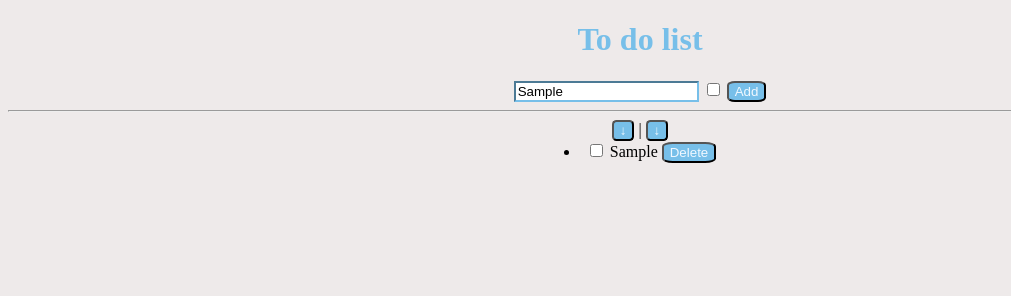
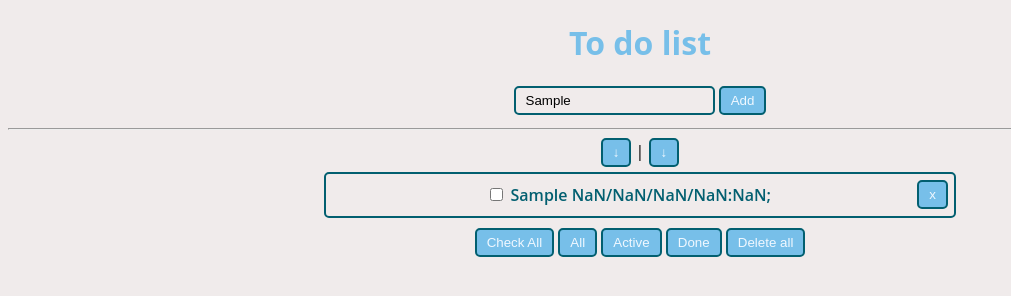
Before and after one commit to tenirka/ToDoList, a plain HTML site: page index.html in a window 1280 px wide. Both pictures are taken after typing "Sample" into the empty fields and a click on the button "Add". Shown: the whole page, without its empty margins (0-1011 px from the left). Drawn offline with Linux system fonts and the light colour scheme.

Commit message:
change css style and add delete button

```diff
--- a/index.html
+++ b/index.html
@@ -15,20 +15,23 @@
         <!--  add input and button  -->
         <div>
             <input type="text" id="toDoName" placeholder="What you want to do?">
-            <input type="checkbox" id="stat">
             <button id="addtoDo">Add</button>
             <hr>
             <button id="getByName">↓</button> |
             <button id="getByDate">↓</button>
         </div>
-        <div id="todo-list" class="flex-container">
+        <div id="todo-list">
+            <li></li>
+        </div>
+        <button>Check All</button>
+        <button>All</button>
+        <button>Active</button>
+        <button>Done</button>
+        <button class="all-del">Delete all</button>
 
-        </div>
-        <button id="delete">Delete</button>
     </div>
     <script src="./jquery-3.4.1.js"></script>
     <script src="./script.js"></script>
-    <script>
 
 </body>
 
--- a/script.js
+++ b/script.js
@@ -2,6 +2,7 @@ const TODOS_KEY = 'todos';
 
 let todos = [];
 document.getElementById("todo-list").innerHTML = todos;
+
 
 
 $(document).ready(function() {
@@ -10,12 +11,12 @@ $(document).ready(function() {
 
 });
 
+
+
 /* create new to do after clicking the button "Add" */
 
 $('#addtoDo').click(function() {
     let taskText = $('#toDoName').val();
-
-
 
     /**
      * 1) Create todo object
@@ -29,29 +30,55 @@ $('#addtoDo').click(function() {
     saveTodosToStorage(todos);
     drawTodo(todo);
 
-
-    /* add date and time near the task */
-
 });
 
+
 /*  add click on enter button  */
+
 $('#toDoName').keyup(function(event) {
     if (event.keyCode == 13) {
         $('#addtoDo').click();
     };
 });
 
+/* draw todo in LS */
+
 function drawTodo(todo) {
     console.log('------------------------------------');
-    console.log(todo);
+    console.log(todos);
     console.log('------------------------------------');
-    const {taskText = taskText, datetime= '', isActive} = todo;
+
     $('#todo-list').append(
-        `<li>
-                <input type = "checkbox" id="stat">
-                ${taskText} ${datetime}
+        `<li attr-id=${todo.id}>
+                <input type = "checkbox" class="checkBox">
+                ${todo.taskText} ${formatDate(todo.date)}
+                <button class="delete">x</button>
         </li>`
     )
+}
+
+/* add click on delete button */
+
+$('#todo-list').on('click', '.delete', function() {
+    $(this).closest('li').remove();
+});
+
+$(document).on('click', '.all-del', function() {
+    $('#todo-list').closest('li').remove();
+
+});
+
+
+/**
+ * 1) Get todos from LS
+ * 2) todos.forEach(todo => drawTodo(todo))
+ */
+
+
+function initTodos() {
+
+    todos = getTodosFromStorage();
+    drawTodos(todos);
 }
 
 function drawTodos(todos) {
@@ -60,27 +87,6 @@ function drawTodos(todos) {
     });
 
 }
-
-
-const currentdate = new Date($.now());
-const datetime = currentdate.getDate() + "/" +
-    (currentdate.getMonth() + 1) + "/" +
-    currentdate.getFullYear() + "  " +
-    currentdate.getHours() + ":" +
-    currentdate.getMinutes();
-
-
-/**
- * 1) Get todos from LS
- * 2) todos.forEach(todo => drawTodo(todo))
- */
-
-function initTodos() {
-
-    todos = getTodosFromStorage();
-    drawTodos(todos);
-}
-
 
 function drawTaskListFromLS() {
     const taskItem = localStorage.getItem('array');
@@ -91,12 +97,12 @@ function createTodo(taskText) {
     return {
         id: +new Date(),
         taskText: taskText,
-        date: new Date(),
+        datetime: new Date(),
         isActive: false,
-
     }
 }
 
+/* save tods to LS */
 
 function saveTodosToStorage(todos) {
     const serializedTodos = JSON.stringify(todos);
@@ -109,20 +115,64 @@ function getTodosFromStorage() {
     return todos;
 }
 
+/* add date and time near the task */
 
-/**
- * написала таск
- * добавила
- * создала объект туду
- * добавила в массив
- * записала в ЛС
- * сохранила в ЛС
- * перезагрузила страницу
- * таски на месте - отрисовка из ЛС
- */
 
-/** для пустой страницы
- * открыла страницу
- * вижу только поле для ввода таска(??)
- * потому что ЛС выводит пустой массив
- */
+function formatDate(_date) {
+    const date = new Date(_date)
+    return `${date.getDate()}/${date.getMonth()+1}/${date.getFullYear()}/${date.getHours()}:${date.getMinutes()};`
+}
+
+/* delete todo item from LS */
+
+
+
+
+function removeItem() {
+    const todos = JSON.parse(localStorage.getItem(TODOS_KEY));
+
+    todos.splice(index, 1);
+    localStorage.setItem(TODOS_KEY, JSON.stringify(todos));
+
+}
+
+const found = todos.find(function(removeItem) {
+    if (todos.indexOf) {
+        return todos.indexOf(value);
+    }
+
+    for (var i = 0; i < todos.length; i++) {
+        if (todos[i] === value) return i;
+    }
+
+    return -1;
+});
+
+
+/* checkbox status */
+
+// $('#checkBox').click(function(todo) {
+//     if (todo.isActive.checked) {
+//         localStorage.checked = true;
+//     } else {
+//         localStorage.checked = false;
+//     }
+
+// });
+
+
+// function save() {
+//     var checkbox = document.getElementByClassName("checkBox");
+//     localStorage.setItem("checkBox", checkbox.checked);
+// }
+
+// //for loading
+
+// let checked = JSON.parse(localStorage.getItem("checkBox"));
+// document.getElementByClassName("checkBox").checked = checked;
+
+// $(document).ready(function() {
+
+//     document.querySelector('#checkBox').checked = localStorage.checked
+
+// });
--- a/style.css
+++ b/style.css
@@ -1,13 +1,17 @@
 html,
 body {
     text-align: center;
-    background-color: rgb(238, 234, 234);
+    font-family: 'Open Sans', sans-serif;
+    background-color: rgb(240, 235, 235);
 }
 
 button {
+    padding: 5px 10px;
+    border: 2px solid #025f70;
+    border-radius: 5px;
+    margin-bottom: 5px;
     background-color: rgb(119, 191, 233);
     color: aliceblue;
-    border-radius: 20%;
 }
 
 #toDoName {
@@ -23,3 +27,31 @@ button {
 h1 {
     color: rgb(119, 191, 233);
 }
+
+li {
+    list-style: none;
+    padding: 10px 10px;
+    color: #025f70;
+    text-transform: capitalize;
+    font-weight: 600;
+    border: 2px solid #025f70;
+    border-radius: 5px;
+    margin-bottom: 10px;
+    background: ffffff;
+    margin-left: 25%;
+    margin-right: 25%;
+}
+
+#toDoName {
+    padding: 5px 10px;
+    border: 2px solid #025f70;
+    border-radius: 5px;
+    margin-bottom: 5px;
+    background-color: rgb(240, 235, 235);
+}
+
+.delete {
+    text-align: end;
+    float: right;
+    margin: -4px;
+}
```
